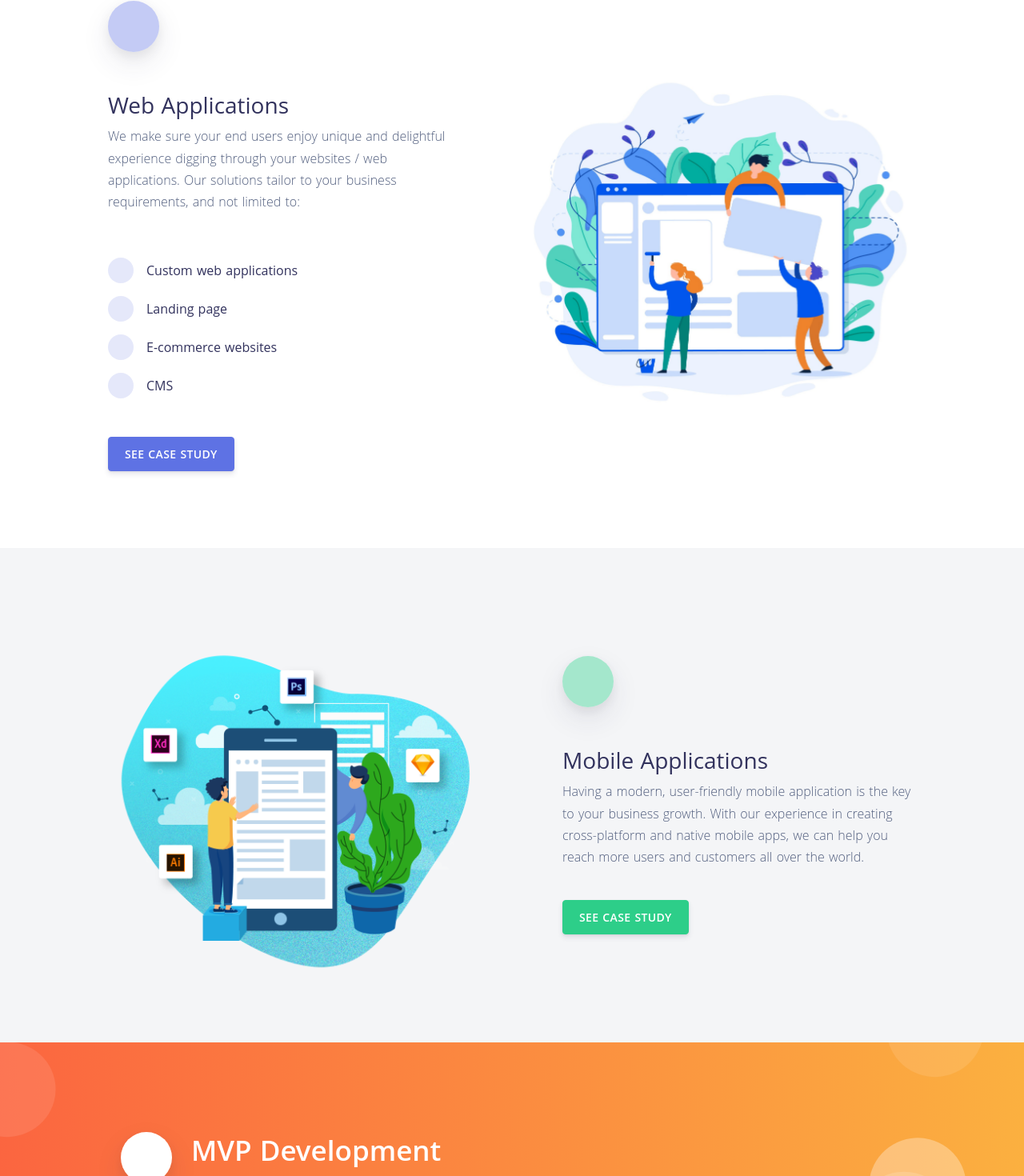
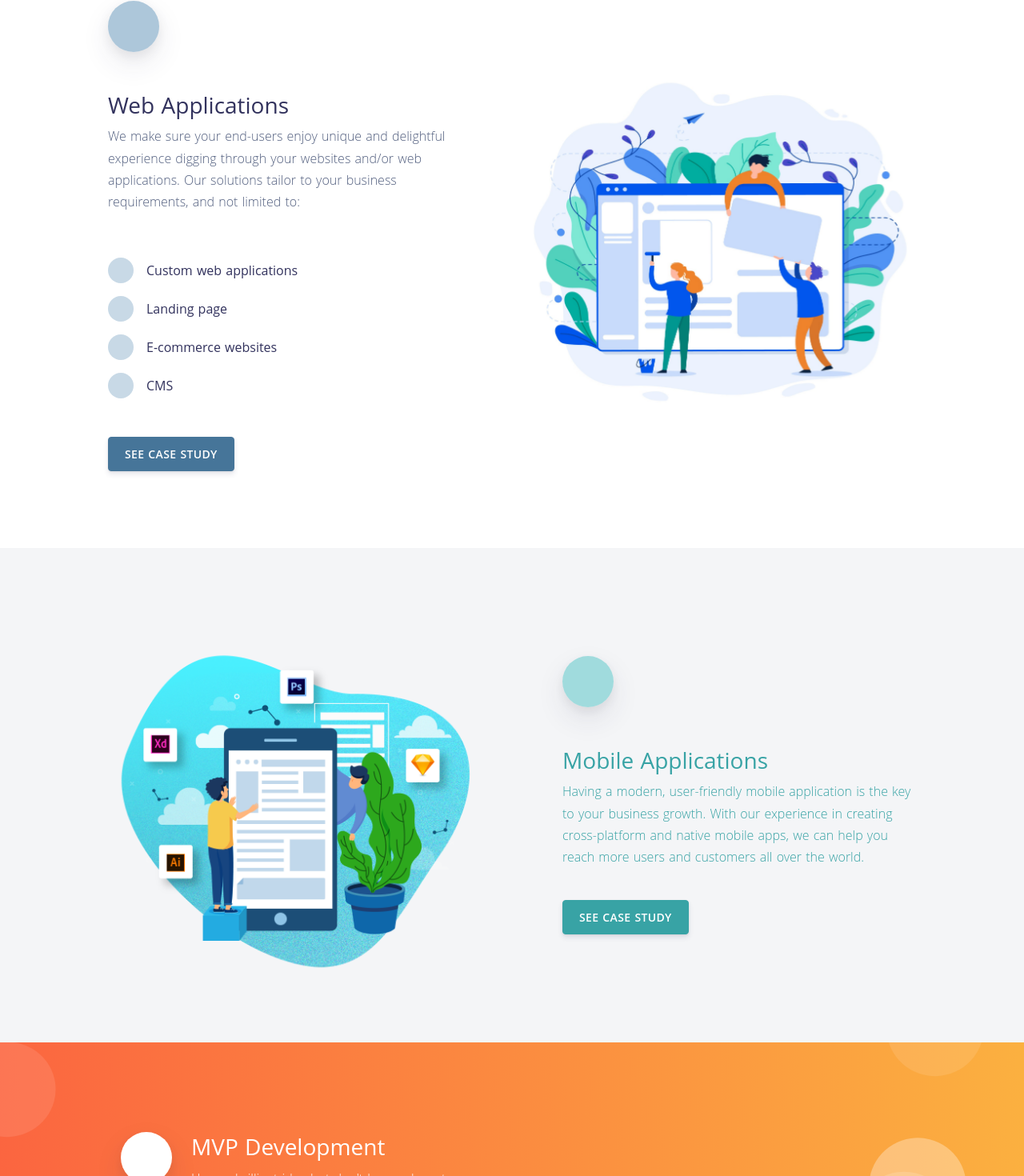
Before and after one commit to khoathanglong/netlify-landing-page, a Nuxt app: page / in a window 1280 px wide. Shown: the part 1231-2701 px from the top of the page at 80% size. Built offline with nearby package versions, Linux system fonts and the light colour scheme; a web font is replaced by a local one.

Commit message:
modified colors, added links and credits

```diff
--- a/assets/scss/custom/_footer.scss
+++ b/assets/scss/custom/_footer.scss
@@ -25,7 +25,7 @@
 
   .list-unstyled li a {
     display: inline-block;
-        padding: .125rem 0;
+    padding: 0.125rem 0;
     color: $footer-link-color;
     font-size: $footer-link-font-size;
 
@@ -36,6 +36,10 @@
 
   .copyright {
     font-size: $font-size-sm;
+  }
+
+  .credits {
+    font-size: $font-size-xs;
   }
 }
 
@@ -54,14 +58,14 @@
   pointer-events: none;
 
   &:before {
-        content: "";
+    content: '';
     position: absolute;
     left: 0;
     right: 0;
     top: 600px;
     height: 2000px;
-        background: theme-color("secondary");
-        transform: skew(0,-8deg);
+    background: theme-color('secondary');
+    transform: skew(0, -8deg);
   }
 
   .container {
--- a/assets/scss/custom/_variables.scss
+++ b/assets/scss/custom/_variables.scss
@@ -41,10 +41,10 @@ $blue:    #5e72e4 !default;
 $indigo:  #5603ad !default;
 $purple:  #8965e0 !default;
 $pink:    #f3a4b5 !default;
-$red:     #f5365c !default;
+$red:     #D64045 !default; /** #f5365c */
 $orange:  #fb6340 !default;
 $yellow:  #ffd600 !default;
-$green:   #2dce89 !default;
+$green:   #38A3A5 !default; /** #2dce89 */
 $teal:    #11cdef !default;
 $cyan:    #2bffc6 !default;
 
@@ -67,8 +67,8 @@ $colors: map-merge((
   "gray-dark":  $gray-800
 ), $colors);
 
-$default:       #172b4d !default;
-$primary:       #5e72e4 !default;
+$default:       #1D3354 !default; /** #172b4d */
+$primary:       #467599 !default; /** #5e72e4 */
 $secondary:     #f4f5f7 !default;
 $success:       $green !default;
 $info:          $teal !default;
@@ -140,9 +140,9 @@ $shapes-primary-colors: map-merge((
 
 $shapes-default-colors: () !default;
 $shapes-default-colors: map-merge((
-  "step-1-gradient-bg":         #7795f8,
-  "step-2-gradient-bg":         #6772e5,
-  "step-3-gradient-bg":         #555abf,
+  "step-1-gradient-bg":         #467599, /** #7795f8 */
+  "step-2-gradient-bg":         #22577A, /** #6772e5 */
+  "step-3-gradient-bg":         #1D3354, /** #555abf */
   "span-1-bg":                  #7795f8,
   "span-2-bg":                  #7b9aff,
   "span-3-bg":                  #6f8ff8,
--- a/layouts/AppFooter.vue
+++ b/layouts/AppFooter.vue
@@ -7,6 +7,10 @@
           <div class="copyright">
             &copy; {{ year }}
             KODIN
+          </div>
+          <div class="credits">
+            Illustrations by
+            <a href="http://www.freepik.com" target="_blank">Freepik</a>
           </div>
         </div>
         <div class="col-md-6">
--- a/pages/index.vue
+++ b/pages/index.vue
@@ -32,7 +32,7 @@
                     tag="a"
                     href="#contact"
                     class="mb-3 mb-sm-0"
-                    type="info"
+                    type="warning"
                     icon="fa fa-envelope"
                   >
                     Contact us
@@ -161,10 +161,10 @@
               ></icon>
               <h3>Web Applications</h3>
               <p>
-                We make sure your end users enjoy unique and delightful
-                experience digging through your websites / web applications. Our
-                solutions tailor to your business requirements, and not limited
-                to:
+                We make sure your end-users enjoy unique and delightful
+                experience digging through your websites and/or web
+                applications. Our solutions tailor to your business
+                requirements, and not limited to:
               </p>
               <ul class="list-unstyled mt-5">
                 <li class="py-2">
@@ -232,7 +232,7 @@
             </div>
           </div>
           <div class="col-md-6">
-            <div class="pl-md-5">
+            <div class="pl-md-5 text-success">
               <icon
                 name="fa fa-mobile"
                 class="mb-5"
@@ -242,7 +242,7 @@
                 rounded
               ></icon>
 
-              <h3>Mobile Applications</h3>
+              <h3 class="text-success">Mobile Applications</h3>
               <p>
                 Having a modern, user-friendly mobile application is the key to
                 your business growth. With our experience in creating
@@ -290,7 +290,7 @@
                 ></icon>
               </div>
               <div class="pl-4">
-                <h4 class="display-3 text-white">MVP Development</h4>
+                <h3 class="text-white">MVP Development</h3>
                 <p class="text-white">
                   Have a brilliant idea but don't know where to start? We got
                   you covered! Our MVP Development solution will assist you
@@ -375,7 +375,8 @@
                 <div class="mt-3">
                   <base-button
                     tag="a"
-                    href="#"
+                    href="https://www.linkedin.com/in/ngocnn/"
+                    target="_blank"
                     type="primary"
                     icon="fa fa-linkedin"
                     rounded
@@ -383,7 +384,8 @@
                   ></base-button>
                   <base-button
                     tag="a"
-                    href="#"
+                    href="https://www.facebook.com/ngocnn1104"
+                    target="_blank"
                     type="primary"
                     icon="fa fa-facebook"
                     rounded
@@ -391,7 +393,8 @@
                   ></base-button>
                   <base-button
                     tag="a"
-                    href="#"
+                    href="https://github.com/ngocnn1104"
+                    target="_blank"
                     type="primary"
                     icon="fa fa-github"
                     rounded
@@ -418,7 +421,8 @@
                 <div class="mt-3">
                   <base-button
                     tag="a"
-                    href="#"
+                    href="https://www.linkedin.com/in/longkhoa91/"
+                    target="_blank"
                     type="success"
                     icon="fa fa-linkedin"
                     rounded
@@ -426,7 +430,8 @@
                   ></base-button>
                   <base-button
                     tag="a"
-                    href="#"
+                    href="https://www.facebook.com/thanglongkhoa"
+                    target="_blank"
                     type="success"
                     icon="fa fa-facebook"
                     rounded
@@ -434,7 +439,7 @@
                   ></base-button>
                   <base-button
                     tag="a"
-                    href="#"
+                    href="https://github.com/khoathanglong"
                     type="success"
                     icon="fa fa-github"
                     rounded
@@ -461,7 +466,8 @@
                 <div class="mt-3">
                   <base-button
                     tag="a"
-                    href="#"
+                    href="https://www.linkedin.com/in/thinh-nguyen-van-73061534/"
+                    target="_blank"
                     type="warning"
                     icon="fa fa-linkedin"
                     rounded
@@ -469,7 +475,8 @@
                   ></base-button>
                   <base-button
                     tag="a"
-                    href="#"
+                    href="https://www.facebook.com/nguyenvan.thinh3"
+                    target="_blank"
                     type="warning"
                     icon="fa fa-facebook"
                     rounded
@@ -477,7 +484,8 @@
                   ></base-button>
                   <base-button
                     tag="a"
-                    href="#"
+                    href="https://github.com/nguyenvanthinhhcm"
+                    target="_blank"
                     type="warning"
                     icon="fa fa-github"
                     rounded
@@ -516,7 +524,7 @@
               gradient="white"
               shadow
               round
-              color="primary"
+              color="default"
             ></icon>
             <h5 class="text-white mt-3">Modern technology</h5>
             <p class="text-white mt-3">
@@ -531,7 +539,7 @@
               gradient="white"
               shadow
               round
-              color="primary"
+              color="default"
             ></icon>
             <h5 class="text-white mt-3">Tailor-made solutions</h5>
             <p class="text-white mt-3">
@@ -546,7 +554,7 @@
               gradient="white"
               shadow
               round
-              color="primary"
+              color="default"
             ></icon>
             <h5 class="text-white mt-3">On-site support</h5>
             <p class="text-white mt-3">
@@ -565,7 +573,8 @@
             <card gradient="secondary" shadow body-classes="p-lg-5">
               <h4 class="mb-1">Like what you see?</h4>
               <p class="mt-0">
-                Drop us a message for partnership possibilities.
+                Drop us a message for partnership possibilities and we will
+                reply within 24 hours.
               </p>
               <base-input
                 class="mt-5"
```
Lines whose indentation alone changed are shown as unchanged.
